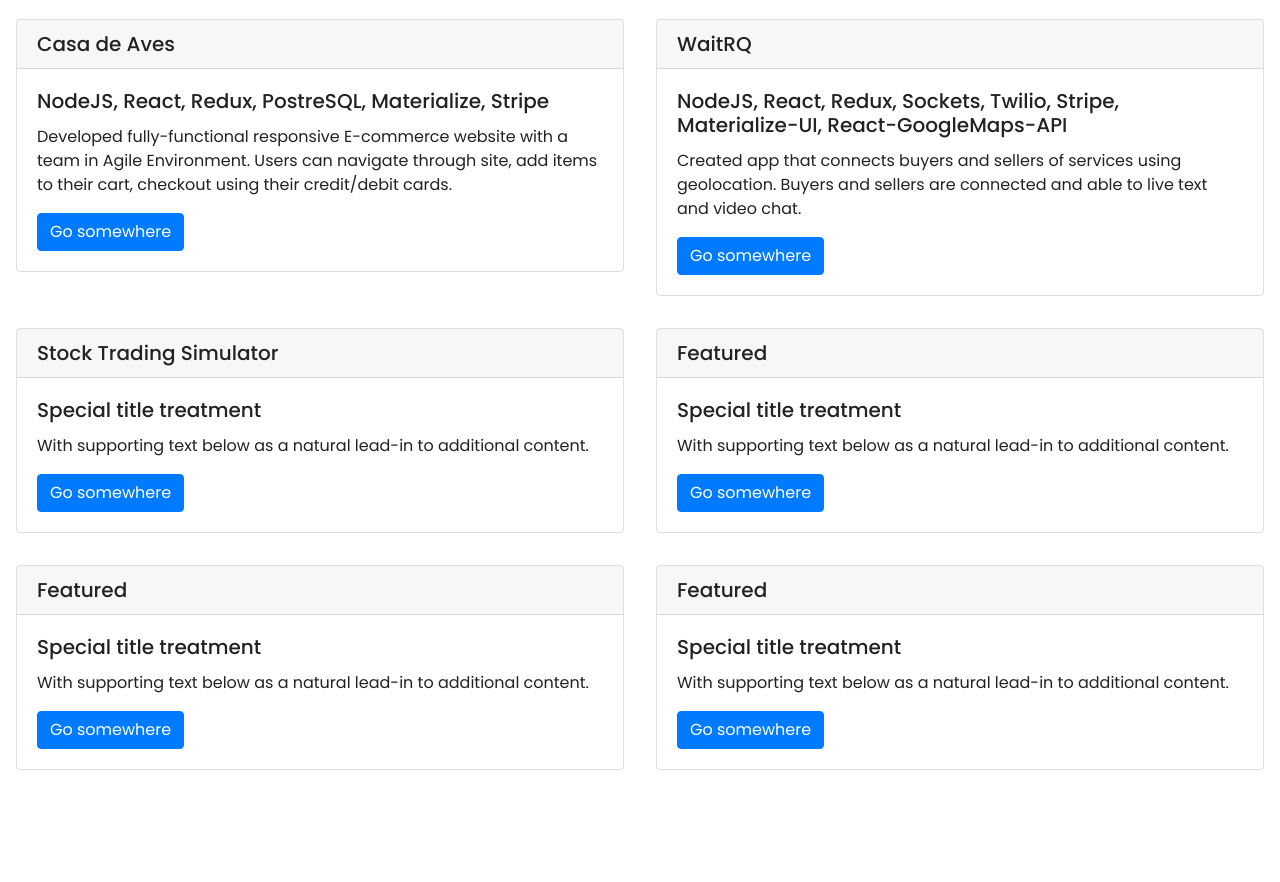
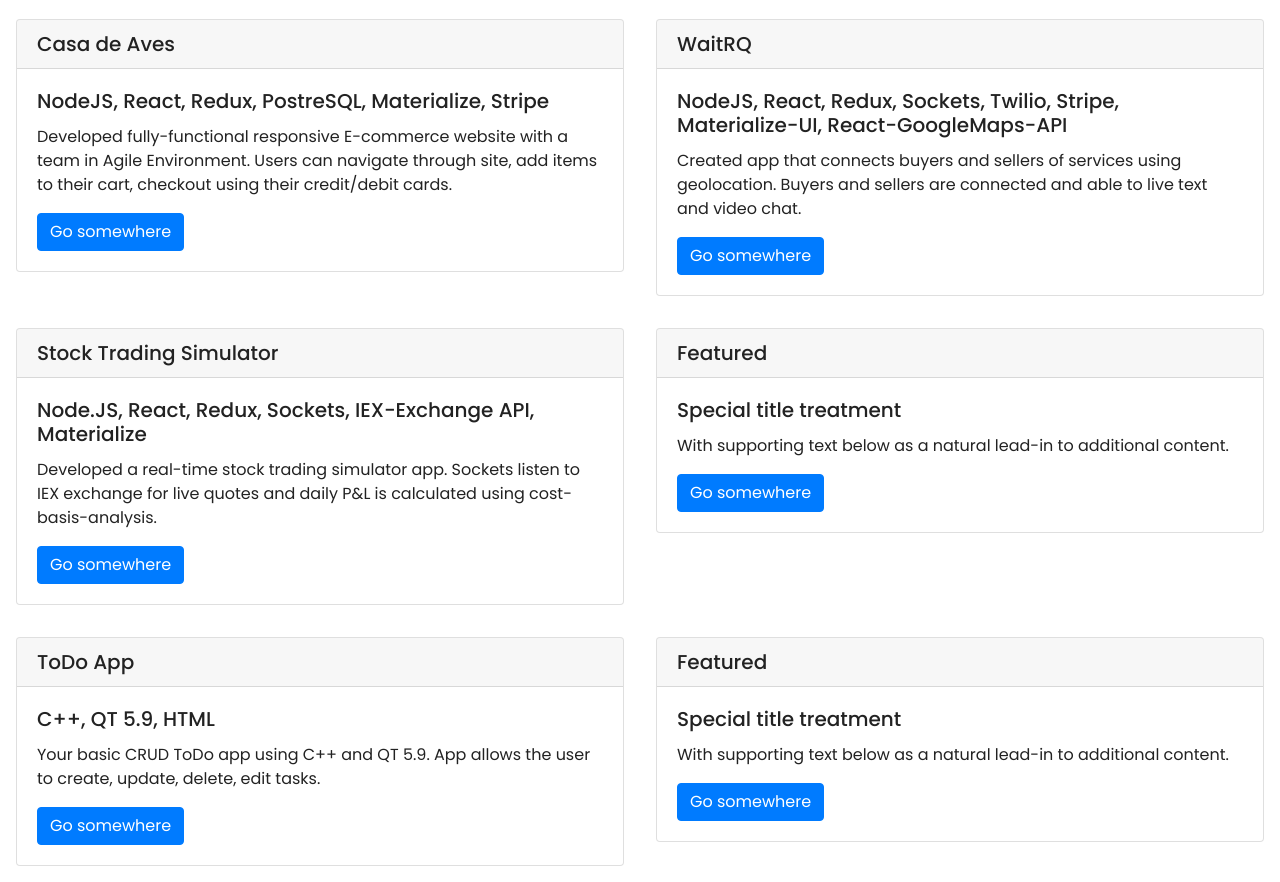
Before and after one commit to ssoffel/mySite, a plain HTML site: page index.html in a window 1280 px wide. Shown: the part 586-1468 px from the top of the page. Before the commit the page ends 1372 px from the top, so only its background shows below. Drawn offline with nearby package versions, Linux system fonts and the light colour scheme.

Commit message:
feat added Projects

```diff
--- a/index.html
+++ b/index.html
@@ -98,8 +98,8 @@
            <div class="card">
             <h5 class="card-header">Stock Trading Simulator</h5>
             <div class="card-body">
-               <h5 class="card-title">Special title treatment</h5>
-               <p class="card-text">With supporting text below as a natural lead-in to additional content.</p>
+               <h5 class="card-title">Node.JS, React, Redux, Sockets, IEX-Exchange API, Materialize</h5>
+               <p class="card-text">Developed a real-time stock trading simulator app. Sockets listen to IEX exchange for live quotes and daily P&L is calculated using cost-basis-analysis. </p>
                <a href="#" class="btn btn-primary">Go somewhere</a>
             </div>
           </div>
@@ -117,10 +117,10 @@
 
          <div class="col-sm-12 col-md-6 col-lg-6">
            <div class="card">
-            <h5 class="card-header">Featured</h5>
+            <h5 class="card-header">ToDo App</h5>
             <div class="card-body">
-               <h5 class="card-title">Special title treatment</h5>
-               <p class="card-text">With supporting text below as a natural lead-in to additional content.</p>
+               <h5 class="card-title">C++, QT 5.9, HTML</h5>
+               <p class="card-text">Your basic CRUD ToDo app using C++ and QT 5.9. App allows the user to create, update, delete, edit tasks.</p>
                <a href="#" class="btn btn-primary">Go somewhere</a>
             </div>
           </div>
```
